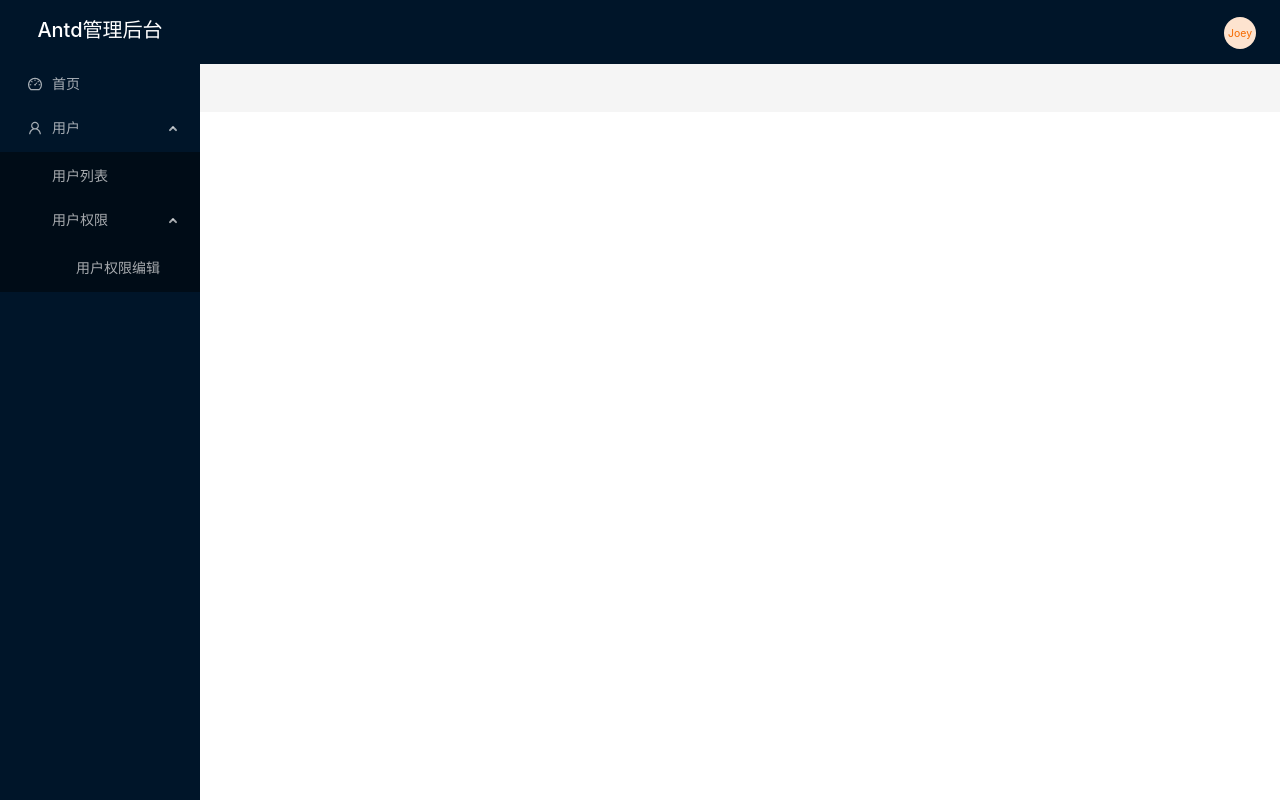
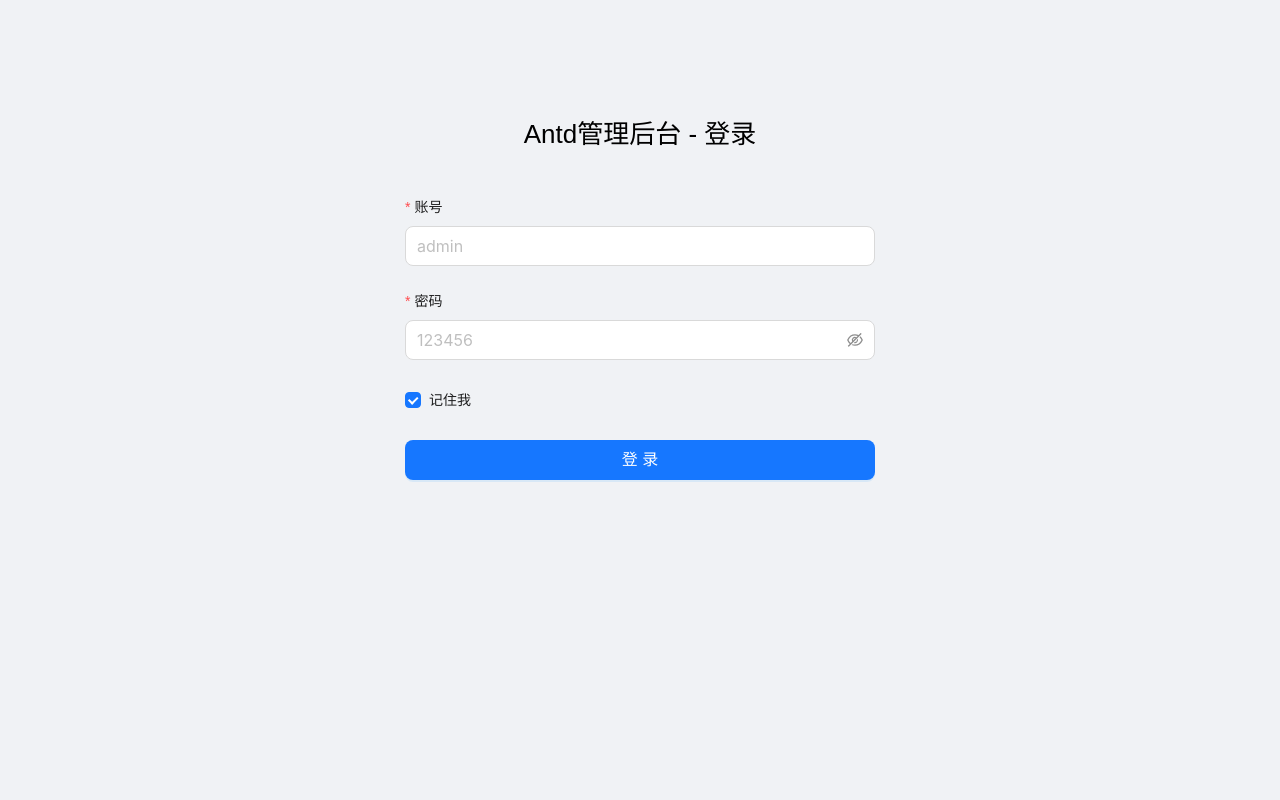
Before and after one commit to JoeyKo/vite-react-admin, a React (Vite) app: page /login in a window 1280 px wide. Built offline with nearby package versions, Linux system fonts and the light colour scheme.

Commit message:
feat: add login page

```diff
--- a/src/App.tsx
+++ b/src/App.tsx
@@ -1,15 +1,18 @@
 import * as React from 'react';
 import {
-  BrowserRouter,
   Routes,
   Route,
+  useLocation,
 } from "react-router-dom";
 import { Layout } from 'antd';
 import menu, { IMenuItem } from './config/menu';
 import Header from './components/Layout/Header';
 import Sidebar from './components/Layout/Sidebar';
 
+const Login = React.lazy(() => import("./routes/Login"));
+
 export default function App() {
+  const location = useLocation();
 
   function getRoute(menuItem: IMenuItem): React.ReactNode {
     if (menuItem.children) {
@@ -20,12 +23,20 @@
     return <Route
       key={menuItem.route}
       path={menuItem.route}
-      element={<React.Suspense fallback={<>...</>}>{menuItem.component}</React.Suspense>}
+      element={<React.Suspense fallback={null}>{menuItem.component}</React.Suspense>}
     />
   }
 
   return (
-    <BrowserRouter>
+    <>
+      {location.pathname.indexOf("/login") === 0 ?
+        <Routes>
+          <Route
+            path={"/login"}
+            element={<React.Suspense fallback={null}>{<Login />}</React.Suspense>}
+          />
+        </Routes>
+        :
         <Layout hasSider>
           <Layout.Sider style={{
             overflow: 'auto',
@@ -48,6 +59,7 @@
             </Layout.Content>
           </Layout>
         </Layout>
-    </BrowserRouter>
+      }
+    </>
   )
 }
--- a/src/components/Layout/Header.tsx
+++ b/src/components/Layout/Header.tsx
@@ -1,5 +1,6 @@
 import * as React from 'react';
 import { Avatar, Dropdown, MenuProps } from 'antd';
+import { Link } from 'react-router-dom';
 
 const items: MenuProps['items'] = [
   {
@@ -9,7 +10,7 @@
   {
     key: 'logout',
     danger: true,
-    label: '退出登录',
+    label: <Link to="/login">退出登录</Link>,
   },
 ];
 
--- a/src/components/Layout/Sidebar.tsx
+++ b/src/components/Layout/Sidebar.tsx
@@ -1,7 +1,7 @@
 import { Menu, MenuProps } from 'antd';
 import { MenuInfo } from 'rc-menu/lib/interface';
 import * as React from 'react';
-import { useNavigate, useLocation } from 'react-router-dom';
+import { useNavigate, useLocation, Link } from 'react-router-dom';
 import menu, { IMenuItem } from '../../config/menu';
 import styles from './index.module.scss';
 
@@ -75,7 +75,7 @@
 
   return (
     <div>
-      <h1 className={styles.title}>Antd管理后台</h1>
+      <Link to="/"><h1 className={styles.title}>Antd管理后台</h1></Link>
       <Menu
         selectedKeys={[location.pathname]}
         openKeys={openKeys}
--- a/src/config/menu.tsx
+++ b/src/config/menu.tsx
@@ -16,25 +16,25 @@
 const menu: IMenuItem[] = [
   {
     route: "/",
-    text: "首页",
+    text: "控制台",
     icon: <DashboardOutlined />,
     component: <Dashboard />,
   },
   {
-    text: "用户",
+    text: "一级菜单",
     icon: <UserOutlined />,
     children: [
       {
-        route: "/user",
-        text: "用户列表",
+        route: "/menu",
+        text: "二级菜单1",
         component: <User />
       },
       {
-        text: "用户权限",
+        text: "二级菜单2",
         component: <User />,
         children: [{
-          route: "/permission",
-          text: "用户权限编辑",
+          route: "/sub-menu",
+          text: "三级菜单",
           component: <User />
 
         }]
--- a/src/main.tsx
+++ b/src/main.tsx
@@ -1,11 +1,14 @@
 import React from 'react'
 import ReactDOM from 'react-dom/client'
+import { BrowserRouter } from 'react-router-dom';
 import App from './App'
 import 'antd/dist/reset.css';
 import './index.css'
 
 ReactDOM.createRoot(document.getElementById('root') as HTMLElement).render(
   <React.StrictMode>
-    <App />
+    <BrowserRouter>
+      <App />
+    </BrowserRouter>
   </React.StrictMode>
 )
--- a/src/routes/Dashboard/index.tsx
+++ b/src/routes/Dashboard/index.tsx
@@ -11,12 +11,14 @@
   Legend,
   ChartData,
   ScatterDataPoint,
+  BarElement,
 } from 'chart.js';
-import { Line } from 'react-chartjs-2';
+import { Bar, Line } from 'react-chartjs-2';
 ChartJS.register(
   CategoryScale,
   LinearScale,
   PointElement,
+  BarElement,
   LineElement,
   Title,
   Tooltip,
@@ -26,9 +28,13 @@
 import { faker } from '@faker-js/faker';
 
 export default function Dashboard() {
-  const [data, setData] = useState<ChartData<"line", (number | ScatterDataPoint | null)[], unknown>>({
+  const [lineData, setLineData] = useState<ChartData<"line", (number | ScatterDataPoint | null)[], unknown>>({
     labels: [], datasets: []
   });
+  const [barData, setBarData] = useState<ChartData<"bar", (number | ScatterDataPoint | null)[], unknown>>({
+    labels: [], datasets: []
+  });
+
   const options = {
     responsive: true,
     plugins: {
@@ -37,14 +43,15 @@
       },
       title: {
         display: true,
-        text: 'Chart.js Line Chart',
+        text: 'Chart.js Chart',
       },
     },
   };
+
   const labels = ['January', 'February', 'March', 'April', 'May', 'June', 'July'];
 
   useEffect(() => {
-    setData({
+    setLineData({
       labels,
       datasets: [
         {
@@ -56,11 +63,27 @@
         },
       ],
     })
+    setBarData({
+      labels,
+      datasets: [
+        {
+          label: 'Dataset 1',
+          data: labels.map(() => faker.datatype.number({ min: 0, max: 1000 })),
+          backgroundColor: 'rgba(255, 99, 132, 0.5)',
+        },
+        {
+          label: 'Dataset 2',
+          data: labels.map(() => faker.datatype.number({ min: 0, max: 1000 })),
+          backgroundColor: 'rgba(53, 162, 235, 0.5)',
+        },
+      ],
+    })
   }, []);
 
   return (
     <>
-      <Line options={options} data={data} />
+      <Line options={options} data={lineData} />
+      <Bar options={options} data={barData} />
     </>
   )
 }
--- /dev/null
+++ b/src/routes/Login/index.module.scss
@@ -0,0 +1,21 @@
+
+.login {
+  padding-top: 120px;
+  width: 100%;
+  height: 100%;
+  background-color:#f0f2f5;
+
+  .title {
+    text-align: center;
+
+    h1 {
+      font-size: 26px;
+      margin-bottom: 46px;
+    }
+  }
+
+  .form {
+    margin: 0 auto;
+    max-width: 470px;
+  }
+}
--- /dev/null
+++ b/src/routes/Login/index.tsx
@@ -0,0 +1,62 @@
+import React from 'react';
+import { Button, Checkbox, Form, Input } from 'antd';
+import styles from './index.module.scss';
+import { useNavigate } from 'react-router-dom';
+
+const Login: React.FC = () => {
+  const navigate = useNavigate();
+
+  const onFinish = (values: unknown) => {
+    console.log('Success:', values);
+    navigate("/")
+  };
+
+  const onFinishFailed = (errorInfo: unknown) => {
+    console.log('Failed:', errorInfo);
+  };
+
+  return (
+    <div className={styles.login}>
+      <div className={styles.title}>
+        <h1>Antd管理后台 - 登录</h1>
+      </div>
+      <Form
+        className={styles.form}
+        name="login-form"
+        layout="vertical"
+        initialValues={{ remember: true }}
+        onFinish={onFinish}
+        onFinishFailed={onFinishFailed}
+        autoComplete="off"
+      >
+        <Form.Item
+          label="账号"
+          name="username"
+          rules={[{ required: true, message: '请输入账号!' }]}
+        >
+          <Input size='large' placeholder='admin' />
+        </Form.Item>
+
+        <Form.Item
+          label="密码"
+          name="password"
+          rules={[{ required: true, message: '请输入密码!' }]}
+        >
+          <Input.Password size='large' placeholder='123456' />
+        </Form.Item>
+
+        <Form.Item name="remember" valuePropName="checked">
+          <Checkbox>记住我</Checkbox>
+        </Form.Item>
+
+        <Form.Item>
+          <Button size='large' type="primary" block htmlType="submit">
+            登录
+          </Button>
+        </Form.Item>
+      </Form>
+    </div>
+  );
+};
+
+export default Login;
```
Lines whose indentation alone changed are shown as unchanged.
